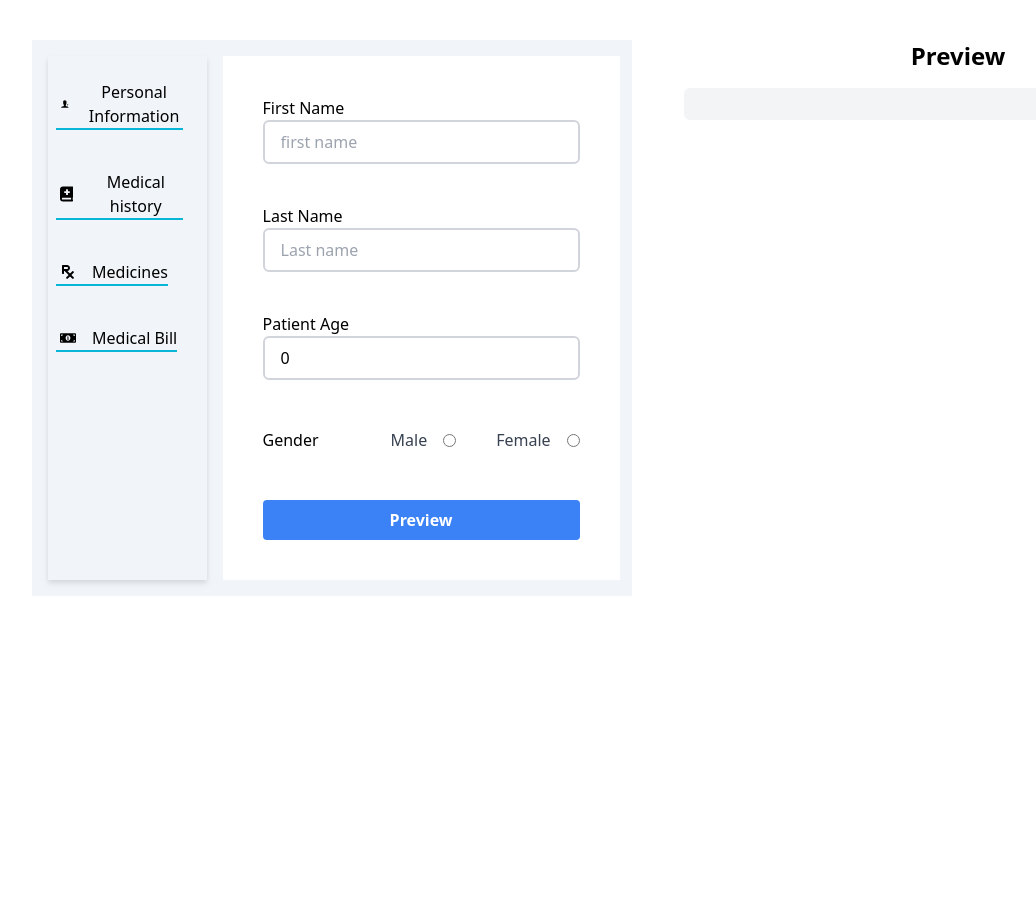
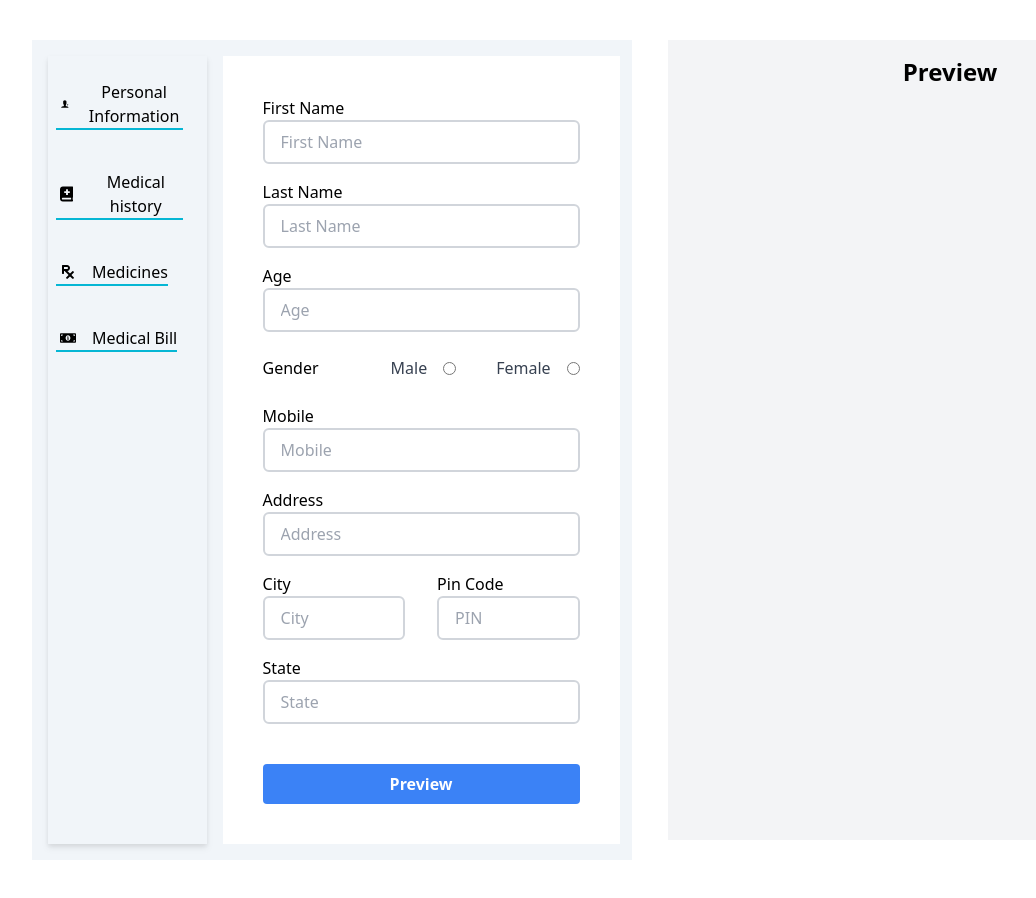
Before and after one commit to affu72/Medical-report, a React (Create React App) app: page / in a window 1280 px wide. Shown: the whole page, without its empty margins (8-1044 px from the left). Before the commit the page ends 800 px from the top, so only its background shows below. Built offline with nearby package versions, Linux system fonts and the light colour scheme.

Commit message:
component refactor and personal information

```diff
--- /dev/null
+++ b/src/components/InputForms.tsx
@@ -0,0 +1,63 @@
+import React, { FormEvent } from "react";
+import { InterfaceInputs } from "../Modal/Interfaces";
+import Input from "./MyComponents/Input";
+import PersonalInformation from "./PersonalInformation";
+
+// interface IProp {
+//   inputs: InterfaceInputs;
+//   handleInputChange: (
+//     event: React.ChangeEvent<HTMLInputElement | HTMLTextAreaElement>
+//   ) => void;
+//   generateReport: (event: FormEvent<HTMLFormElement>) => void;
+// }
+
+function InputForms() {
+  // type SideBarTuples = [boolean, boolean, boolean, boolean];
+
+  // const sideBarTuples: SideBarTuples = [true, false, false, false];
+
+  // const [showForm, setShowForm] = useState<SideBarTuples>(sideBarTuples);
+
+  // const showFormHandler = (event: React.MouseEvent<HTMLButtonElement>) => {
+  //   setShowForm((prev) => {
+  //     const list = prev;
+
+  //     for (let i = 0; i < list.length; i++) list[i] = false;
+
+  //     list[+event.currentTarget.value] = true;
+
+  //     return list;
+  //   });
+  // };
+
+  return (
+    <form className="bg-white flex flex-col gap-6 p-10 basis-2/3">
+      <PersonalInformation></PersonalInformation>
+
+      <button
+        type="submit"
+        className="bg-blue-500 hover:bg-blue-700 text-white font-bold py-2 px-4 rounded"
+      >
+        Preview
+      </button>
+    </form>
+  );
+}
+
+export default InputForms;
+
+/* <div className="w-full mb-4">
+        <label
+          className="block font-medium text-gray-700 mb-2"
+          htmlFor="symptoms"
+        >
+          Symptoms
+        </label>
+        <textarea
+          className="border-2 border-gray-300 py-2 px-4 w-full rounded-md"
+          name="symptoms"
+          id="symptoms"
+          value={props.inputs.symptoms}
+          onChange={props.handleInputChange}
+        ></textarea>
+      </div> */
--- a/src/components/InputPage.tsx
+++ /dev/null
@@ -1,141 +0,0 @@
-import React, { FormEvent, useState } from "react";
-import { InterfaceInputs } from "../Modal/Interfaces";
-import SidebarNav from "./SidebarNav";
-
-interface IProp {
-  inputs: InterfaceInputs;
-  handleInputChange: (
-    event: React.ChangeEvent<HTMLInputElement | HTMLTextAreaElement>
-  ) => void;
-  generateReport: (event: FormEvent<HTMLFormElement>) => void;
-}
-
-function InputPage(props: IProp) {
-  type SideBarTuples = [boolean, boolean, boolean, boolean];
-
-  const sideBarTuples: SideBarTuples = [true, false, false, false];
-
-  const [showForm, setShowForm] = useState<SideBarTuples>(sideBarTuples);
-
-  const showFormHandler = (event: React.MouseEvent<HTMLButtonElement>) => {
-    console.log(event.currentTarget.value);
-
-    setShowForm((prev) => {
-      const list = prev;
-
-      list[+event.currentTarget.value] = true;
-
-      return list;
-    });
-  };
-
-  console.log(showForm);
-
-  return (
-    <div className="w-1/2 flex gap-4 bg-slate-100 p-4">
-      {/* <h2 className="text-2xl text-center font-bold">Report</h2> */}
-
-      <SidebarNav onNavClick={showFormHandler} />
-
-      <form
-        action=""
-        className="bg-white flex flex-col gap-6 p-10 basis-2/3"
-        onSubmit={props.generateReport}
-      >
-        <div className="w-full mb-4">
-          <label htmlFor="name">First Name</label>
-
-          <input
-            className="border-2 border-gray-300 py-2 px-4 w-full rounded-md"
-            type="text"
-            name="first-name"
-            id="name"
-            value={props.inputs.name}
-            onChange={props.handleInputChange}
-            placeholder="first name"
-          />
-        </div>
-        <div className="w-full mb-4">
-          <label htmlFor="">Last Name</label>
-          <input
-            className="border-2 border-gray-300 py-2 px-4 w-full rounded-md"
-            type="text"
-            name="last-name"
-            id="name"
-            value={props.inputs.name}
-            onChange={props.handleInputChange}
-            placeholder="Last name"
-          />
-        </div>
-
-        <div className="w-full mb-4">
-          <label htmlFor="age">Patient Age</label>
-          <input
-            className="border-2 border-gray-300 py-2 px-4 w-full rounded-md"
-            type="number"
-            name="age"
-            id="age"
-            value={props.inputs.age}
-            onChange={props.handleInputChange}
-          />
-        </div>
-
-        <div className=" flex gap-16 items-center w-full mb-4">
-          <label htmlFor="gender" className="m-0">
-            Gender
-          </label>
-
-          <div className="flex gap-8">
-            <div className="flex items-center gap-4 p-2">
-              <label
-                htmlFor="male"
-                className="block font-medium text-gray-700 m-0"
-              >
-                Male
-              </label>
-              <input type="radio" name="gender" id="male" className="mt-0" />
-            </div>
-
-            <div className="flex items-center gap-4">
-              <label
-                htmlFor="female"
-                className="block font-medium text-gray-700 m-0"
-              >
-                Female
-              </label>
-              <input type="radio" name="gender" id="female" className="mt-0" />
-            </div>
-          </div>
-        </div>
-
-        <button
-          type="submit"
-          className="bg-blue-500 hover:bg-blue-700 text-white font-bold py-2 px-4 rounded"
-        >
-          Preview
-        </button>
-      </form>
-
-      {/* <div className="w-full mb-4">
-        <label
-          className="block font-medium text-gray-700 mb-2"
-          htmlFor="symptoms"
-        >
-          Symptoms
-        </label>
-        <textarea
-          className="border-2 border-gray-300 py-2 px-4 w-full rounded-md"
-          name="symptoms"
-          id="symptoms"
-          value={props.inputs.symptoms}
-          onChange={props.handleInputChange}
-        ></textarea>
-      </div> */}
-    </div>
-  );
-}
-
-export default InputPage;
-function item(value: boolean, index: number, array: boolean[]): boolean {
-  throw new Error("Function not implemented.");
-}
--- /dev/null
+++ b/src/components/MainPage.tsx
@@ -0,0 +1,23 @@
+import { FormEvent, useState } from "react";
+import SideNav from "./SideNav";
+import InputForms from "./InputForms";
+import { InterfaceInputs } from "../Modal/Interfaces";
+
+function MainPage() {
+  const showFormHandler = () => {
+    console.log("shown");
+  };
+  return (
+    <div className="w-1/2 flex gap-4 bg-slate-100 p-4">
+      <SideNav onNavClick={showFormHandler} />
+      <InputForms
+      // inputs={inputs}
+      // handleInputChange={handleInputChange}
+      // generateReport={generateReport}
+      // ontabClick =
+      ></InputForms>
+    </div>
+  );
+}
+
+export default MainPage;
--- /dev/null
+++ b/src/components/MedicalHistory.tsx
@@ -0,0 +1,7 @@
+import React from "react";
+
+function MedicalHistory() {
+  return <div>MedicalHistory</div>;
+}
+
+export default MedicalHistory;
--- /dev/null
+++ b/src/components/MyComponents/Input.tsx
@@ -0,0 +1,26 @@
+import React from "react";
+
+interface InputProps {
+  label: string;
+  placeholder: string;
+  name: string;
+  type?: string;
+}
+
+function Input({ label, type = "text", placeholder, name }: InputProps) {
+  return (
+    <div className="w-full mb-4">
+      <label htmlFor="name">{label}</label>
+
+      <input
+        className="border-2 border-gray-300 py-2 px-4 w-full rounded-md"
+        type={type}
+        name={name}
+        id="name"
+        placeholder={placeholder}
+      />
+    </div>
+  );
+}
+
+export default Input;
--- a/src/components/Pages.tsx
+++ b/src/components/Pages.tsx
@@ -1,44 +1,33 @@
-import {
-  FormEvent,
-  FormEventHandler,
-  MouseEventHandler,
-  useState,
-} from "react";
-import InputPage from "./InputPage";
+import { FormEvent, useState } from "react";
 import { InterfaceInputs } from "../Modal/Interfaces";
 import PreviewPage from "./PreviewPage";
+import MainPage from "./MainPage";
 
 function Pages() {
-  const [inputs, setInputs] = useState<InterfaceInputs>({
-    name: "",
-    age: 0,
-    symptoms: "",
-  });
-  const [preview, setPreview] = useState("");
+  // const [inputs, setInputs] = useState<InterfaceInputs>({
+  //   name: "",
+  //   age: 0,
+  //   symptoms: "",
+  // });
+  // const [preview, setPreview] = useState("");
 
-  const handleInputChange = (
-    event: React.ChangeEvent<HTMLInputElement | HTMLTextAreaElement>
-  ) => {
-    event.preventDefault();
-    const { name, value } = event.target;
-    setInputs((prevState) => ({ ...prevState, [name]: value }));
-  };
+  // const handleInputChange = (
+  //   event: React.ChangeEvent<HTMLInputElement | HTMLTextAreaElement>
+  // ) => {
+  //   event.preventDefault();
+  //   const { name, value } = event.target;
+  //   setInputs((prevState) => ({ ...prevState, [name]: value }));
+  // };
 
-  const generateReport = (event: FormEvent<HTMLFormElement>) => {
-    // Write code to generate medical report based on inputs
-    // Set the generated report to preview state
-    event.preventDefault();
-    setPreview("This is a sample medical report.");
-  };
+  // const generateReport = (event: FormEvent<HTMLFormElement>) => {
+  //   event.preventDefault();
+  //   setPreview("This is a sample medical report.");
+  // };
 
   return (
     <div className="flex justify-center p-10 gap-x-5">
-      <InputPage
-        inputs={inputs}
-        handleInputChange={handleInputChange}
-        generateReport={generateReport}
-      ></InputPage>
-      <PreviewPage preview={preview}></PreviewPage>
+      <MainPage></MainPage>
+      <PreviewPage></PreviewPage>
     </div>
   );
 }
--- /dev/null
+++ b/src/components/PersonalInformation.tsx
@@ -0,0 +1,65 @@
+import React from "react";
+import Input from "./MyComponents/Input";
+
+function PersonalInformation() {
+  return (
+    <div>
+      <Input
+        name="First Name"
+        label="First Name"
+        placeholder="First Name"
+      ></Input>
+      <Input name="Last Name" label="Last Name" placeholder="Last Name"></Input>
+      <Input name="age" label="Age" placeholder="Age" type="number"></Input>
+
+      <div className=" flex gap-16 items-center w-full mb-4">
+        <label htmlFor="gender" className="m-0">
+          Gender
+        </label>
+
+        <div className="flex gap-8">
+          <div className="flex items-center gap-4 p-2">
+            <label
+              htmlFor="male"
+              className="block font-medium text-gray-700 m-0"
+            >
+              Male
+            </label>
+            <input type="radio" name="gender" id="male" className="mt-0" />
+          </div>
+
+          <div className="flex items-center gap-4">
+            <label
+              htmlFor="female"
+              className="block font-medium text-gray-700 m-0"
+            >
+              Female
+            </label>
+            <input type="radio" name="gender" id="female" className="mt-0" />
+          </div>
+        </div>
+      </div>
+
+      <Input
+        name="mobile"
+        placeholder="Mobile"
+        label="Mobile"
+        type="number"
+      ></Input>
+      <Input name="Address" placeholder="Address" label="Address"></Input>
+
+      <div className="flex justify-between gap-8">
+        <Input name="City" placeholder="City" label="City"></Input>
+        <Input
+          name="Pin Code"
+          placeholder="PIN"
+          label="Pin Code"
+          type="number"
+        ></Input>
+      </div>
+
+      <Input name="staet" placeholder="State" label="State"></Input>
+    </div>
+  );
+}
+export default PersonalInformation;
--- a/src/components/PreviewPage.tsx
+++ b/src/components/PreviewPage.tsx
@@ -1,14 +1,14 @@
 import React from "react";
 
-interface PropPreviewPage {
-  preview: string;
-}
+// interface PropPreviewPage {
+//   preview: string;
+// }
 
-function PreviewPage(props: PropPreviewPage) {
+function PreviewPage() {
   return (
-    <div className="w-1/2 ml-8">
+    <div className="bg-gray-100 w-1/2 h-screen ml-4 p-4">
       <h2 className="text-2xl mb-4 text-center font-bold">Preview</h2>
-      <div className="bg-gray-100 rounded-md p-4">{props.preview}</div>
+      <div className=" rounded-md p-4"></div>
     </div>
   );
 }
--- a/src/components/SidebarNav.tsx
+++ b/src/components/SideNav.tsx
@@ -1,4 +1,4 @@
-import React, { useState } from "react";
+import React from "react";
 import { IoIosPersonAdd } from "react-icons/io";
 import { FaBookMedical, FaPrescription, FaMoneyBillAlt } from "react-icons/fa";
 
@@ -6,7 +6,7 @@ interface SidebarProp {
   onNavClick: (e: React.MouseEvent<HTMLButtonElement>) => void;
 }
 
-function SidebarNav(props: SidebarProp) {
+function SideNav(props: SidebarProp) {
   enum sideButtons {
     personal,
     history,
@@ -50,4 +50,4 @@ function SidebarNav(props: SidebarProp) {
   );
 }
 
-export default SidebarNav;
+export default SideNav;
```
